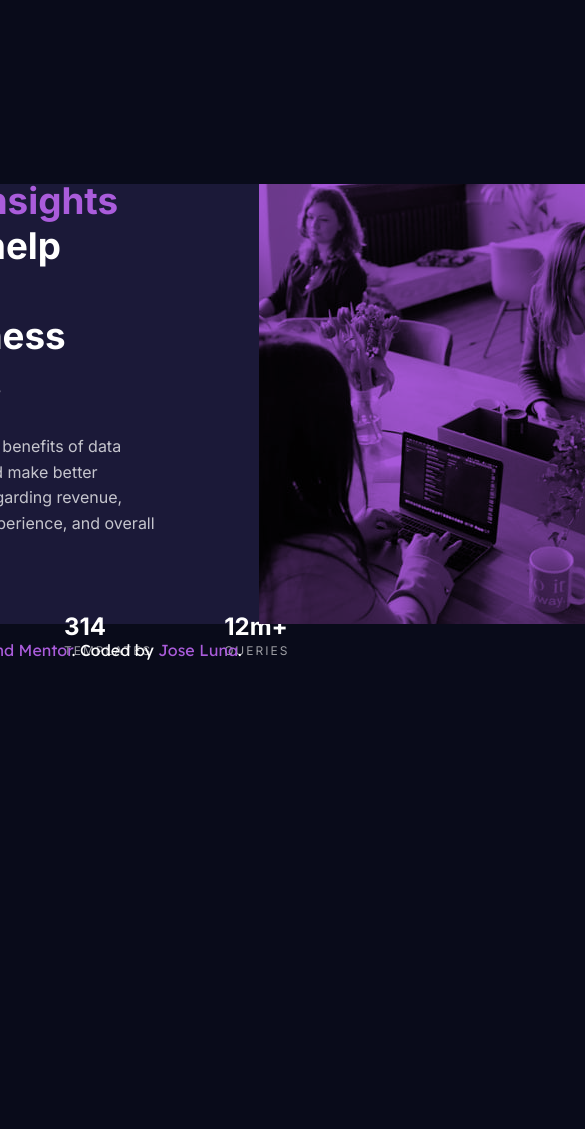
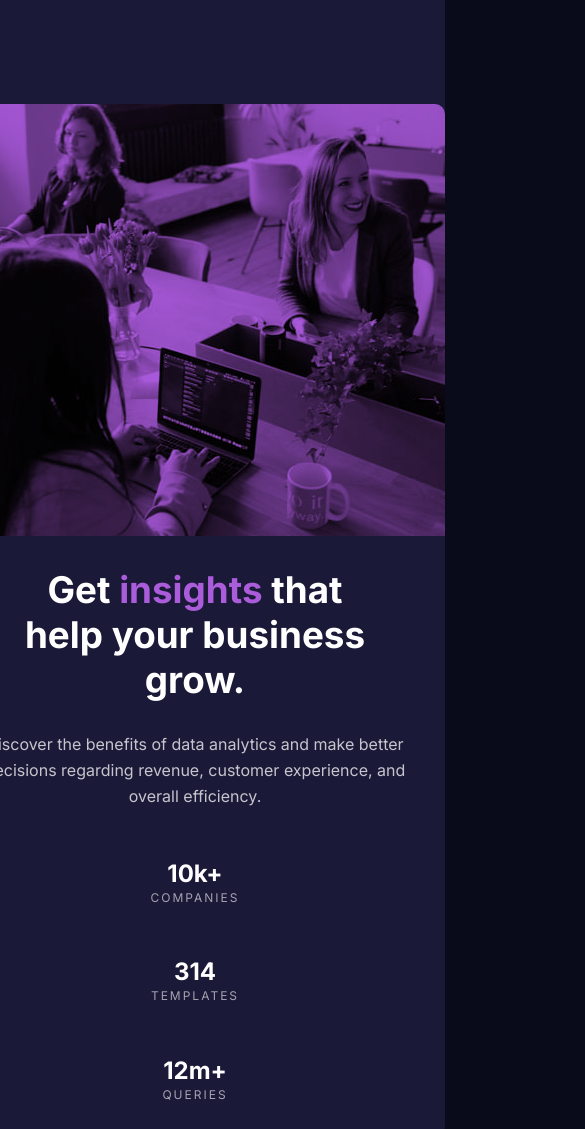
Before and after one commit to phoenixrx/stats-preview-card-component-main, a plain HTML site: page index.html in a window 390 px wide. Shown: the top 1129 px of the page, 585 px wide, since content can reach past the window. Before the commit the page ends 844 px from the top, so only its background shows below. Drawn offline with Linux system fonts and the light colour scheme.

Commit message:
mobile layout
se creo el layout para moviles

```diff
--- a/css/main.css
+++ b/css/main.css
@@ -94,3 +94,52 @@ h2 {
   text-decoration: none;
   color: hsl(277, 64%, 61%);
 }
+@media (max-width: 870px) {
+  body {
+    width: 100%;
+  }
+  main {
+    width: 100%;
+  }
+  .contenedor {
+    flex-direction: column-reverse;
+    min-width: 500px;
+    max-width: 500px;
+    min-height: 100%;
+    max-height: 100%;
+    text-justify: kashida;
+  }
+  .titulo {
+    padding-right: 0em;
+  }
+  .texto {
+    width: 500px;
+    padding: 0;
+    text-align: center;
+  }
+  .imagen {
+    min-width: 100%;
+    margin-top: 27em;
+    padding-top: 2em;
+    height: 400px;
+    border-radius: 10px 10px 0 0;
+  }
+  .stats {
+    display: flex;
+    flex-direction: column;
+    justify-content: center;
+    width: 100%;
+    padding: 0;
+    align-items: center;
+    margin-bottom: 2em;
+  }
+
+  h3 {
+    padding-right: 2em;
+    padding-left: 2em;
+  }
+  h1.titulo {
+    padding-right: 2em;
+    padding-left: 2em;
+  }
+}
```
Also changed, not shown: index.html (+1 -0 lines).
